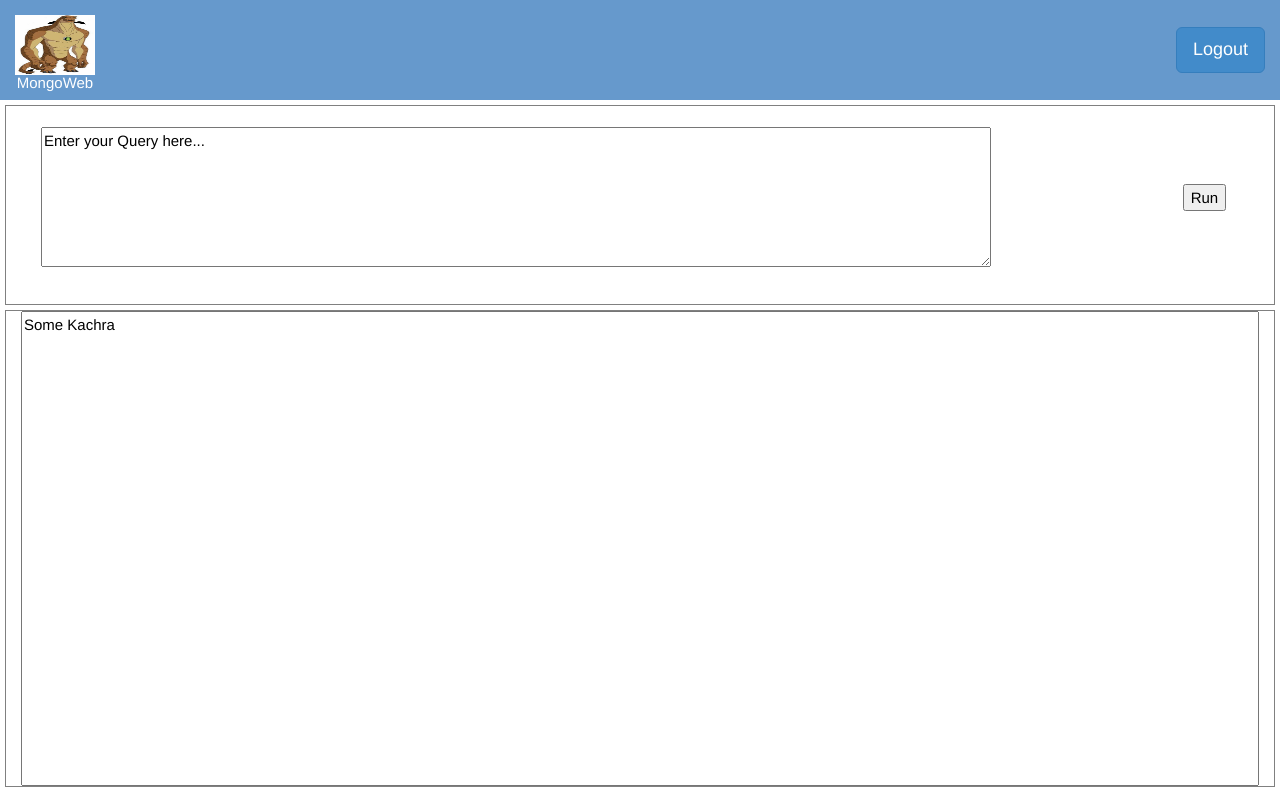
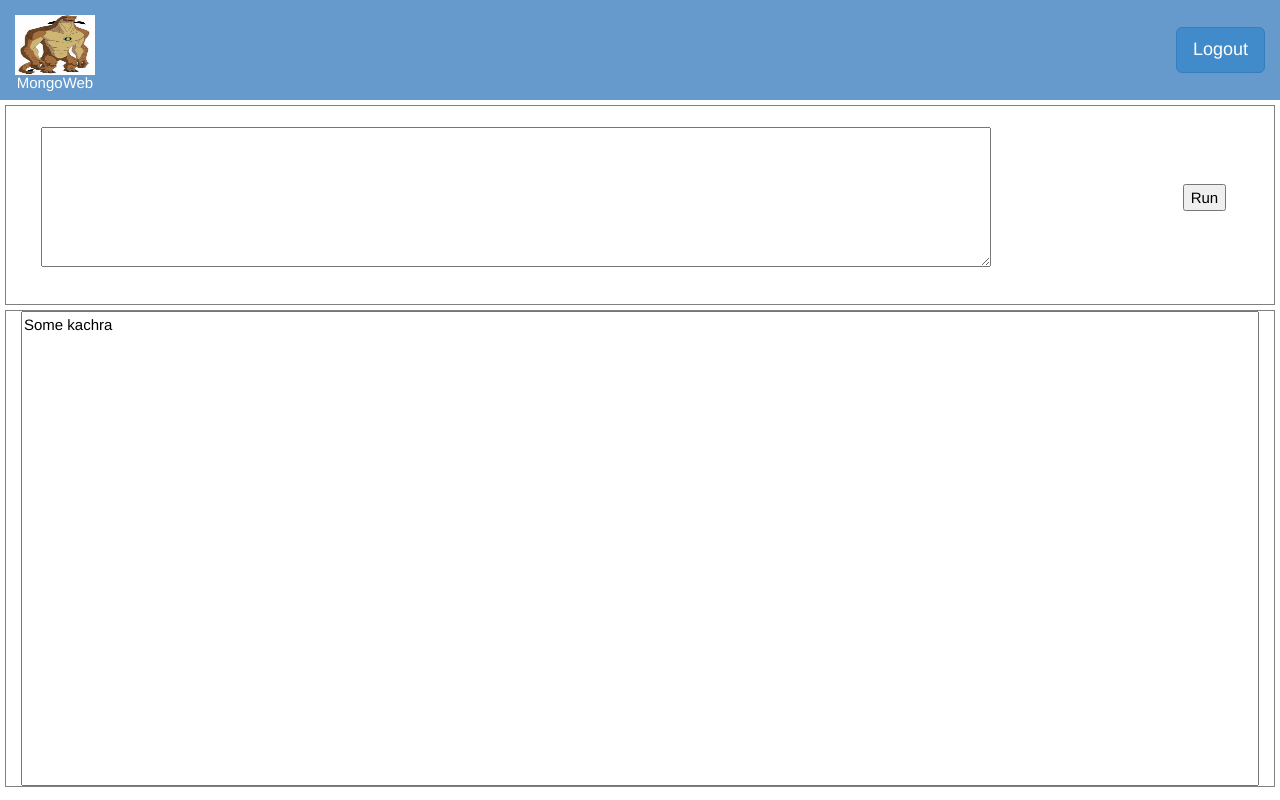
Before and after one commit to SiddharthC/Humongosaur, a website: page views/home.html in a window 1280 px wide. Drawn offline with nearby package versions, Linux system fonts and the light colour scheme.

Commit message:
display bug fixed

```diff
--- a/views/home.html
+++ b/views/home.html
@@ -65,7 +65,7 @@
 						<div id="table">
 							<table style="width: 100%">
 								<tr>
-									<td><textarea id="input_query_box" style="width: 950px; height: 140px">Enter your Query here...</textarea></td>
+									<td><textarea id="input_query_box" onfocus="if(this.value=='Enter your query here...'){this.value='';}" onblur="if(this.value==''){this.value='Enter your query here...';}" value="Enter your query here..." style="width: 950px; height: 140px"></textarea></td>
 									<td><button type="button" id="run_button">Run</button></td>
 								</tr>
 							</table>
@@ -75,7 +75,7 @@
 				<div class="split-pane-divider" id="my-divider"></div>
 				<div class="split-pane-component" id="bottom-component">
 					<div class="decoration">
-						<textarea id="query_result" style="width: 100%; height: 100%; resize: none" readonly>Some Kachra</textarea>
+						<textarea id="query_result" style="width: 100%; height: 100%; resize: none" readonly></textarea>
 
 					</div>
 				</div>
--- a/views/scripts/operations.js
+++ b/views/scripts/operations.js
@@ -1,4 +1,5 @@
 $(document).ready(function(){
+	jQuery('#query_result').val("Some kachra");
 	$('#run_button').click(function(){
 		console.log("Run button clicked....");
 		jQuery('#query_result').val("");
```
